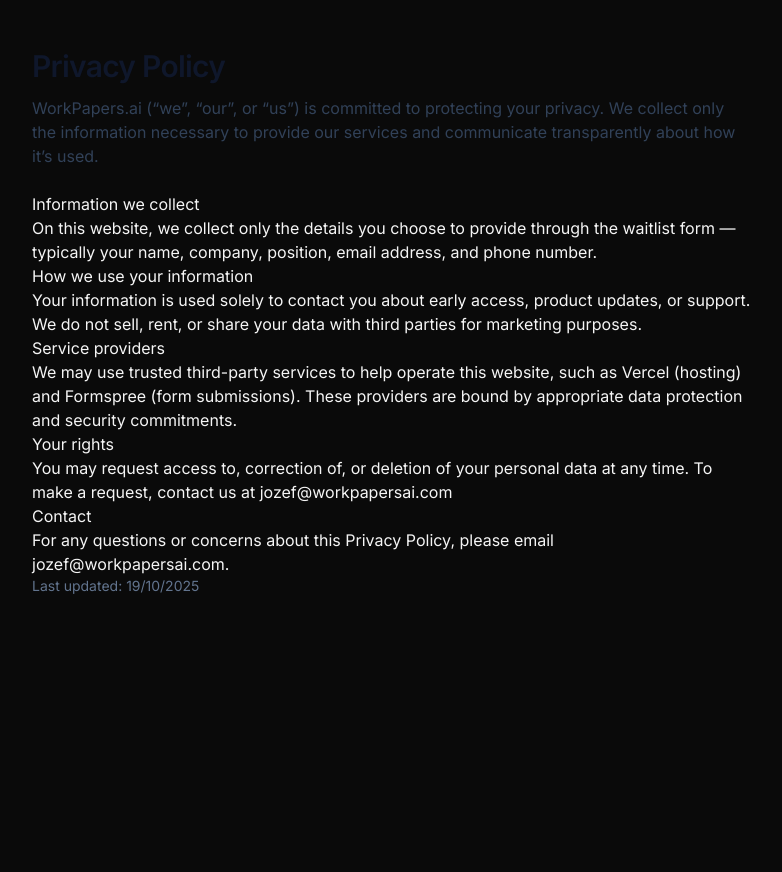
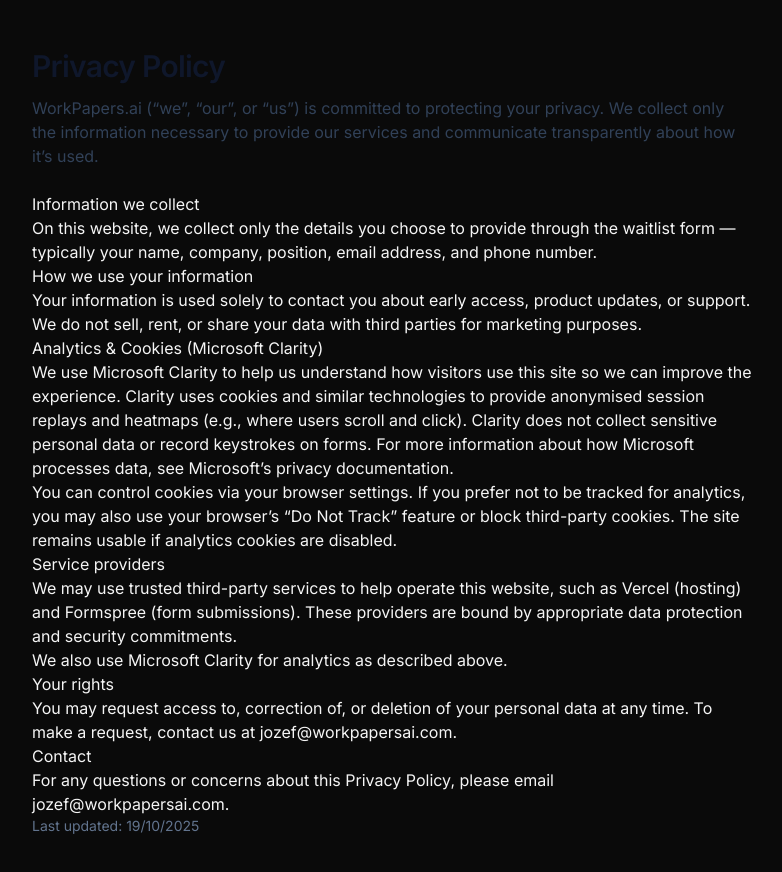
Before and after one commit to JozefTimko/workpapers-landing, a Next.js app: page /privacy in a window 1280 px wide. Shown: the top 872 px of the page, without its empty margins (248-1030 px from the left). Before the commit the page ends 800 px from the top, so only its background shows below. Built offline with nearby package versions, Linux system fonts and the light colour scheme.

Commit message:
Add Microsoft Clarity disclosure to Privacy Policy

```diff
--- a/src/app/privacy/page.tsx
+++ b/src/app/privacy/page.tsx
@@ -30,6 +30,23 @@
           with third parties for marketing purposes.
         </p>
 
+        <h2>Analytics & Cookies (Microsoft Clarity)</h2>
+        <p>
+          We use Microsoft Clarity to help us understand how visitors use this
+          site so we can improve the experience. Clarity uses cookies and
+          similar technologies to provide anonymised session replays and
+          heatmaps (e.g., where users scroll and click). Clarity does not
+          collect sensitive personal data or record keystrokes on forms. For
+          more information about how Microsoft processes data, see Microsoft’s
+          privacy documentation.
+        </p>
+        <p>
+          You can control cookies via your browser settings. If you prefer not
+          to be tracked for analytics, you may also use your browser’s
+          “Do Not Track” feature or block third-party cookies. The site remains
+          usable if analytics cookies are disabled.
+        </p>
+
         <h2>Service providers</h2>
         <p>
           We may use trusted third-party services to help operate this website,
@@ -37,12 +54,15 @@
           providers are bound by appropriate data protection and security
           commitments.
         </p>
+        <p>
+          We also use Microsoft Clarity for analytics as described above.
+        </p>
 
         <h2>Your rights</h2>
         <p>
           You may request access to, correction of, or deletion of your personal
           data at any time. To make a request, contact us at{" "}
-          <a href="mailto:jozef@workpapersai.com">jozef@workpapersai.com</a>
+          <a href="mailto:jozef@workpapersai.com">jozef@workpapersai.com</a>.
         </p>
 
         <h2>Contact</h2>
```
